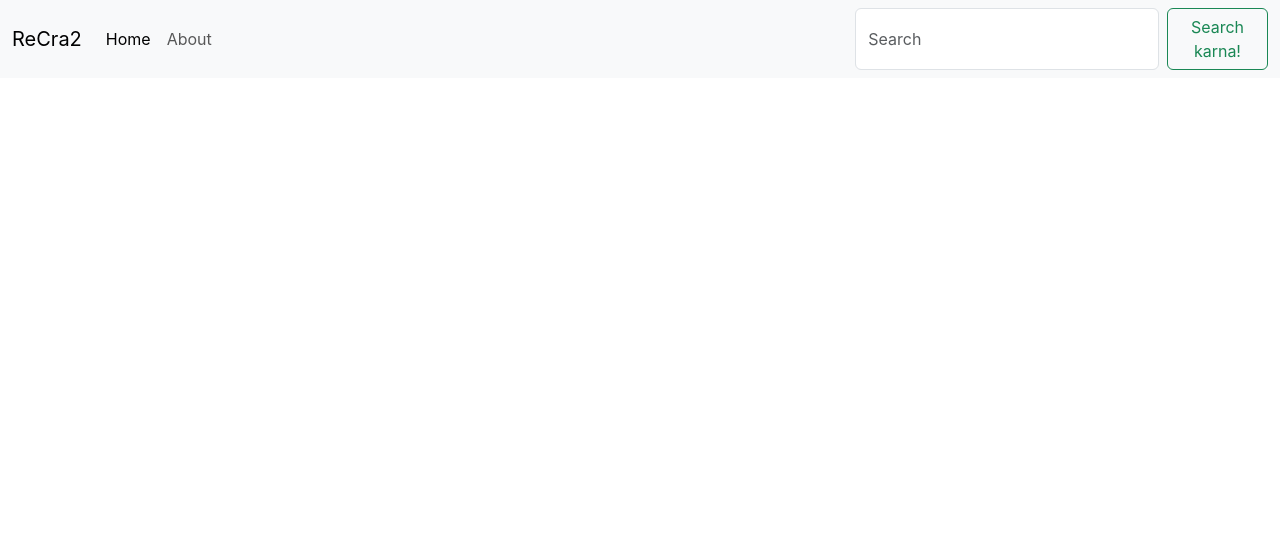
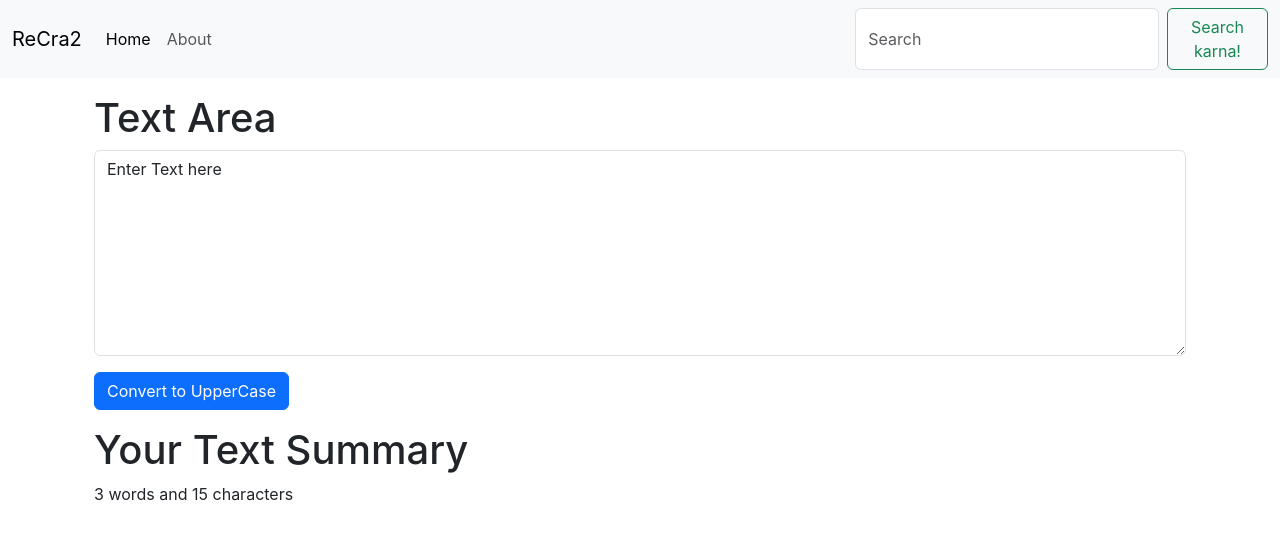
Before and after one commit to prathamesh-patil-5090/textutils, a React (Create React App) app: page / in a window 1280 px wide. Shown: the top 540 px of the page. Built offline with nearby package versions, Linux system fonts and the light colour scheme.

Commit message:
Third Commit

```diff
--- a/src/App.js
+++ b/src/App.js
@@ -1,8 +1,14 @@
 import './App.css';
 import Navbar from './components/Navbar';
+import TextForm from './components/TextForm'
 function App() {
   return (
-    <><Navbar title="ReCra2" Home="Home" AboutText="About" Search="Search karna!"/></>
+    <>
+      <Navbar title="ReCra2" Home="Home" AboutText="About" Search="Search karna!"/>
+      <div className="container my-3">
+        <TextForm heading="Text Area"/>
+      </div>
+    </>
   );
 }
 
--- a/src/components/TextForm.js
+++ b/src/components/TextForm.js
@@ -1,28 +1,33 @@
-import React from 'react'
+import React,{useState} from 'react'
+import PropTypes from 'prop-types'
 
-export default function TextForm() {
-  return (
-    <div>
-        <Form>
-            <Form.Group className="mb-3" controlId="formBasicEmail">
-                <Form.Label>Email address</Form.Label>
-                <Form.Control type="email" placeholder="Enter email" />
-                <Form.Text className="text-muted">
-                We'll never share your email with anyone else.
-                </Form.Text>
-            </Form.Group>
-
-            <Form.Group className="mb-3" controlId="formBasicPassword">
-                <Form.Label>Password</Form.Label>
-                <Form.Control type="password" placeholder="Password" />
-            </Form.Group>
-            <Form.Group className="mb-3" controlId="formBasicCheckbox">
-                <Form.Check type="checkbox" label="Check me out" />
-            </Form.Group>
-            <Button variant="primary" type="submit">
-                Submit
-            </Button>
-        </Form>
-    </div>
+export default function TextForm(props) {
+    const [text, setText] = useState('Enter Text here');
+    const handleUpClick = () =>{
+        let newText = text.toUpperCase();
+        setText(newText);
+    }
+    const handleOnChange = (event) =>{
+        setText(event.target.value);
+    }
+    return (
+        <>
+            <div className='container'>
+                <h1>{props.heading}</h1>
+                    <div className="mb-3">
+                        <textarea className="form-control" placeholder={text} value={text} onChange={handleOnChange} htmlFor="exampleInputText1" rows="8"/>
+                    </div>
+                    <button className="btn btn-primary" onClick={handleUpClick}>Convert to UpperCase</button>
+            </div>
+            <div className='container my-3'>
+                <h1>Your Text Summary</h1>
+                <p>{text.split(" ").length} words and {text.length} characters</p>
+            </div>
+    </>
   )
 }
+TextForm.propTypes = {heading: PropTypes.string
+}
+
+TextForm.defaultProps = {heading: "Text Area"
+}
```
